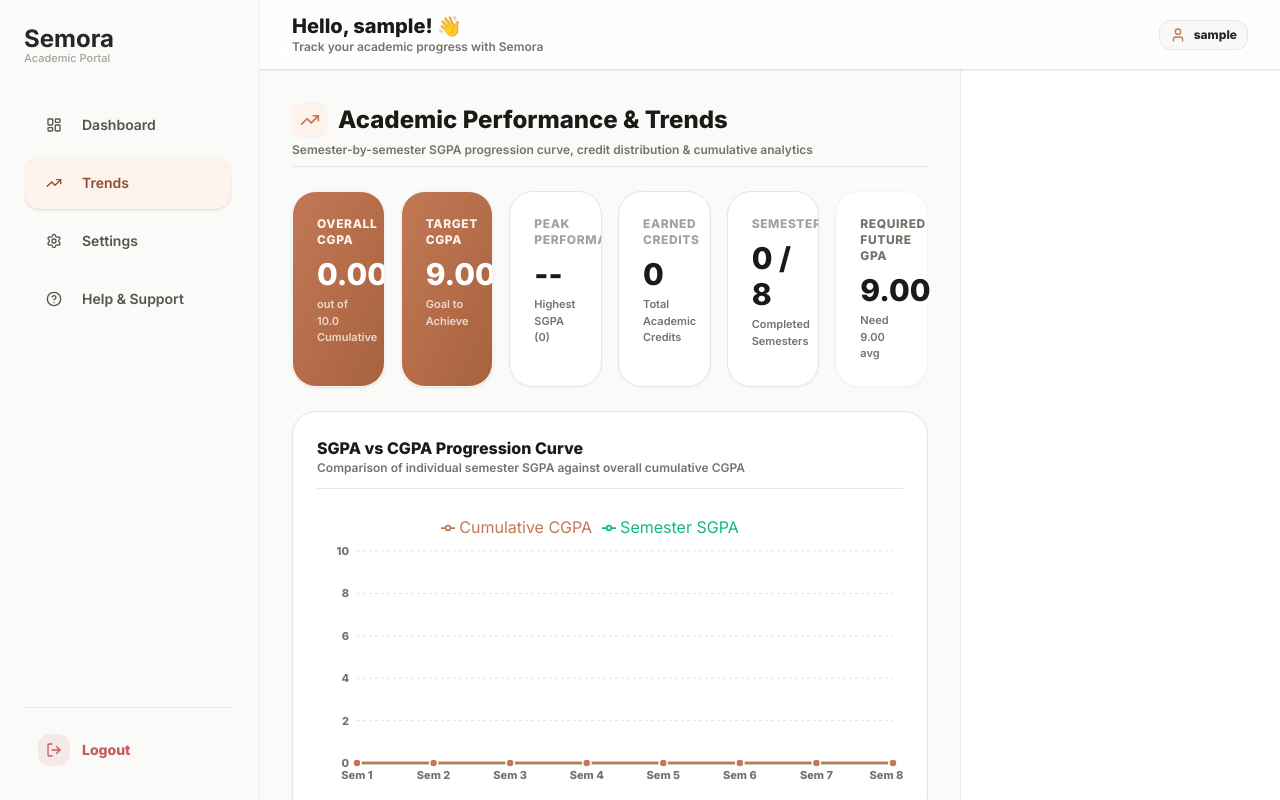
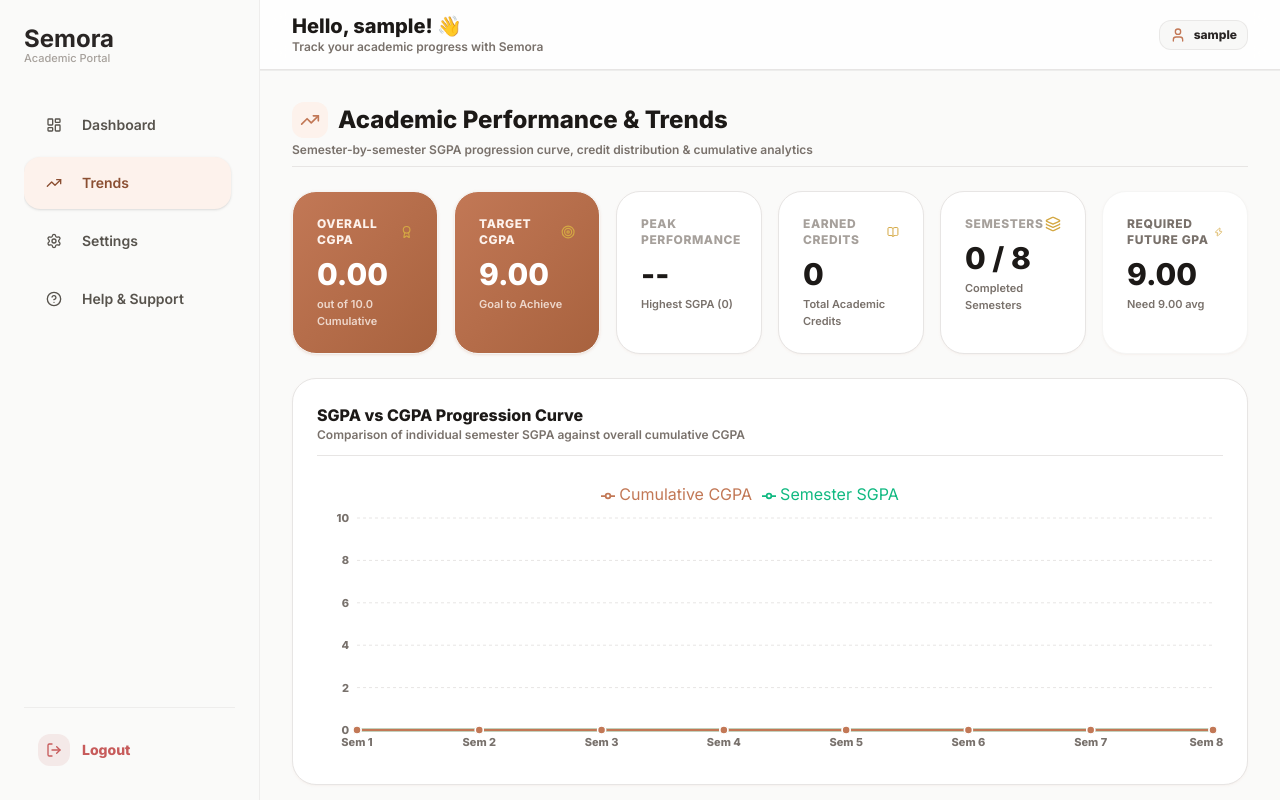
Before and after one commit to prakashseervi61/CGPA-CALC, a React (Vite) app: page /trends in a window 1280 px wide. Built offline with nearby package versions, Linux system fonts and the light colour scheme; sample sign-in values are in the browser's storage.

Commit message:
fix(layout): remove empty right panel from non-dashboard pages
- Conditionally render aside wrapper only when aside prop is provided
- Trends, Settings, Help pages now use full-width layout
- Dashboard retains side-by-side layout with CGPA summary

```diff
--- a/src/App.jsx
+++ b/src/App.jsx
@@ -32,6 +32,7 @@ function DashboardLayout({ children, aside }) {
             {aside}
           </div>
           {/* Desktop: side-by-side */}
+          {aside ? (
             <div className="hidden lg:flex lg:flex-1 lg:flex-row lg:min-h-0 lg:overflow-hidden">
               <main className="flex-1 overflow-y-auto p-6 xl:p-8 bg-stone-50 dark:bg-stone-950">
                 {children}
@@ -40,6 +41,11 @@ function DashboardLayout({ children, aside }) {
                 {aside}
               </aside>
             </div>
+          ) : (
+            <div className="hidden lg:block flex-1 overflow-y-auto p-6 xl:p-8 bg-stone-50 dark:bg-stone-950">
+              {children}
+            </div>
+          )}
         </div>
       </div>
     </div>
```
Lines whose indentation alone changed are shown as unchanged.
